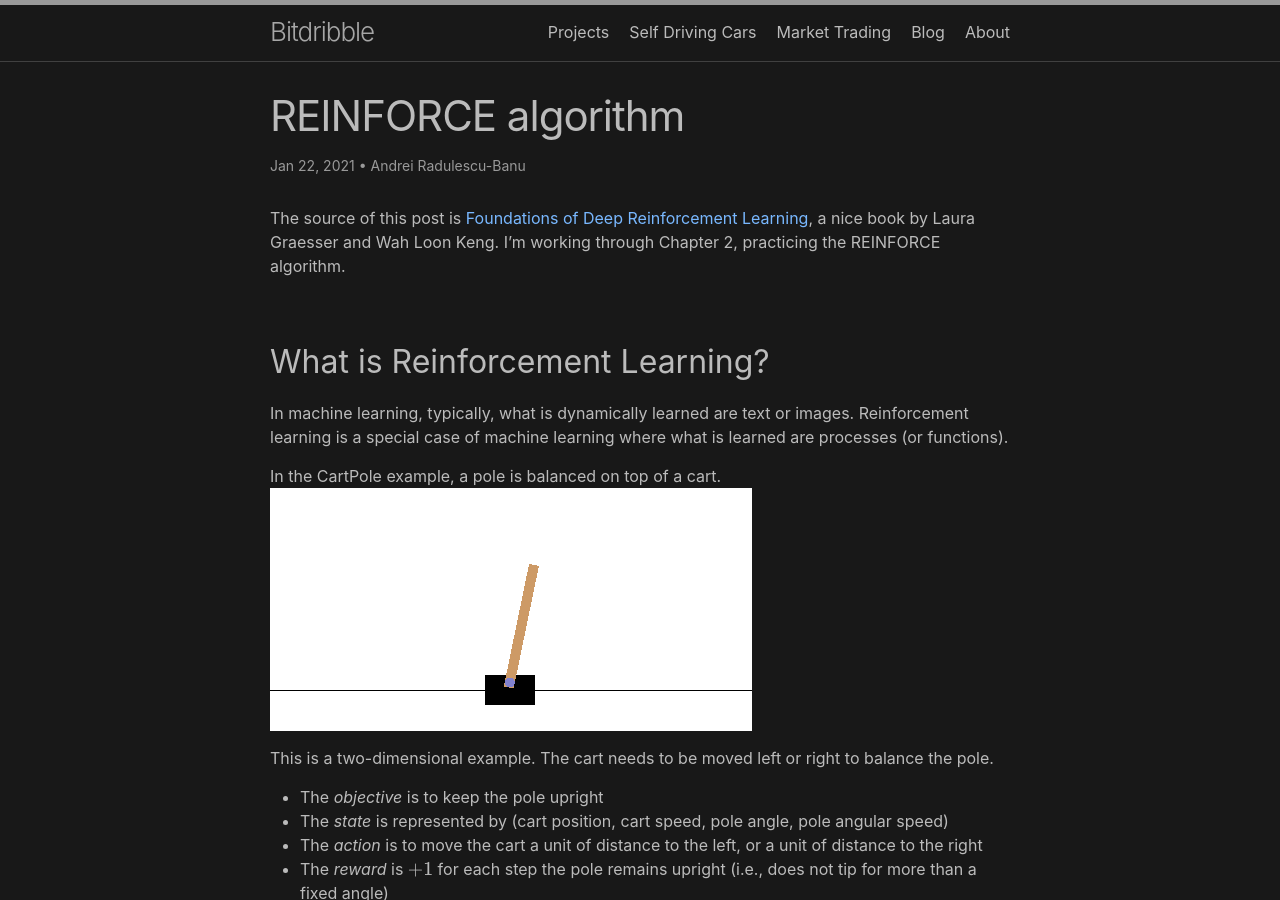
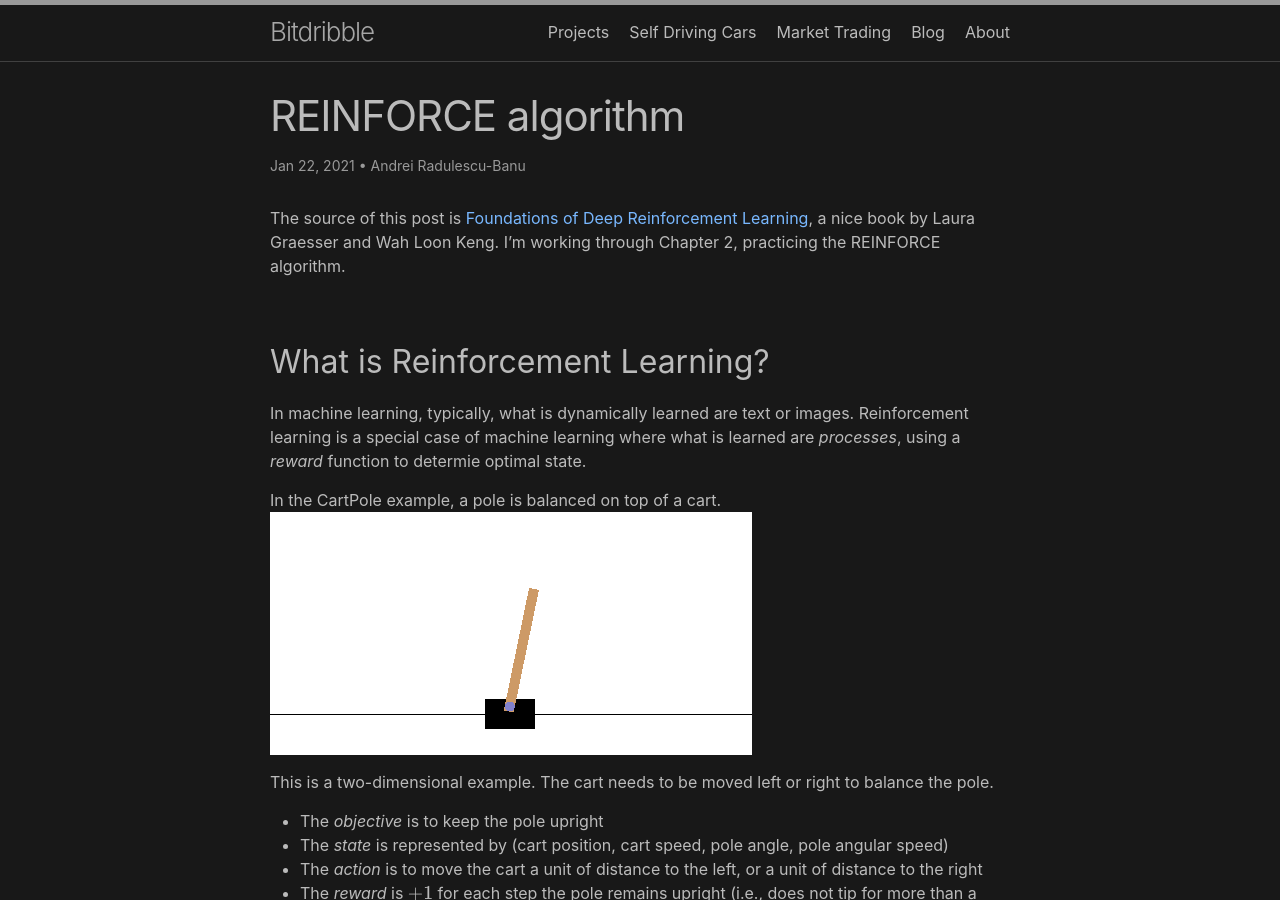
Before and after one commit to analytiq-hub/sigagent.github.io, a Jekyll site: the page built from machine_learning/_posts/2021-01-22-reinforce.md, in a window 1280 px wide and 900 px high. Built offline with Jekyll 4.4.1, drawn with Linux system fonts in a browser that asks for light colours; formulas are drawn with MathJax 3; a script that is not in the unit is left out.

Commit message:
*** empty log message ***

```diff
--- a/machine_learning/_posts/2021-01-22-reinforce.md
+++ b/machine_learning/_posts/2021-01-22-reinforce.md
@@ -9,7 +9,7 @@ author:
 The source of this post is [Foundations of Deep Reinforcement Learning](https://www.amazon.com/Deep-Reinforcement-Learning-Python-Hands/dp/0135172381), a nice book by Laura Graesser and Wah Loon Keng. I'm working through Chapter 2, practicing the REINFORCE algorithm.
 
 ## What is Reinforcement Learning?
-In machine learning, typically, what is dynamically learned are text or images. Reinforcement learning is a special case of machine learning where what is learned are processes (or functions).
+In machine learning, typically, what is dynamically learned are text or images. Reinforcement learning is a special case of machine learning where what is learned are *processes*, using a *reward* function to determie optimal state.
 
 In the CartPole example, a pole is balanced on top of a cart.
 ![CartPole](/src/images/cartpole.png)
```
